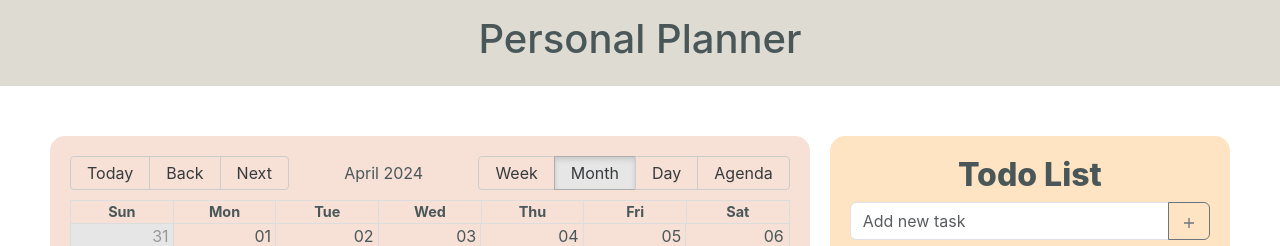
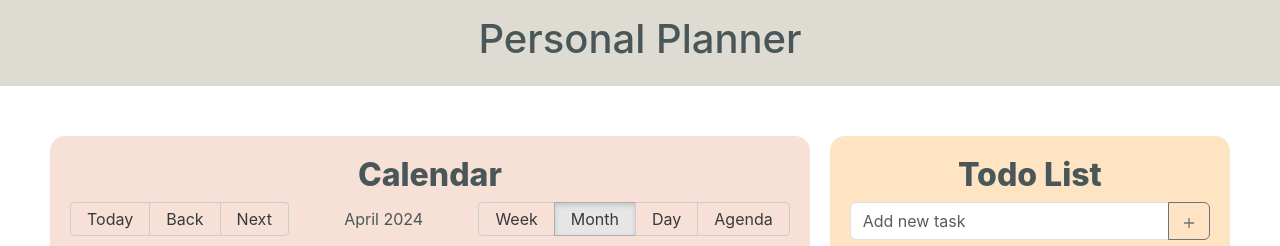
Before and after one commit to bkarduck/SI579_finalproj, a React (Vite) app: page / in a window 1280 px wide. Shown: the top 246 px of the page. Built offline with nearby package versions, Linux system fonts and the light colour scheme; no server answers; the HTML template or start-up script is replaced by a standard one.

Commit message:
added header

```diff
--- a/src/components/CalendarComponent.jsx
+++ b/src/components/CalendarComponent.jsx
@@ -55,6 +55,9 @@ const CalendarComponent = () => {
 
   return (
     <div>
+      <div className="wrapper">
+            <h2>Calendar</h2>
+      </div>
       <div style={{ height: 400 }}>
         <Calendar
           localizer={localizer}
```
